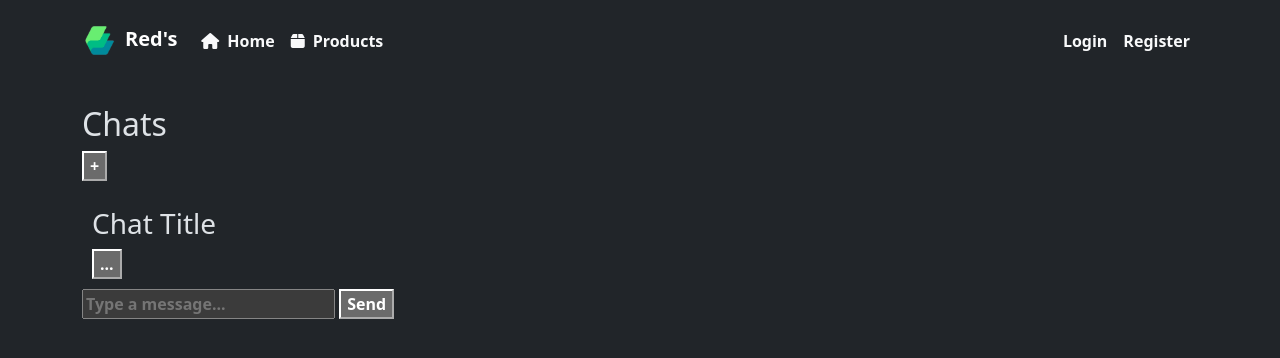
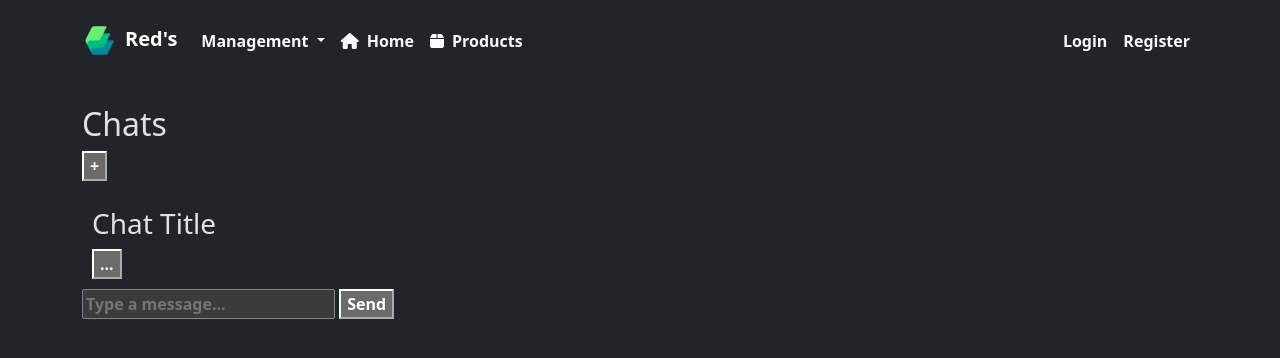
Before and after one commit to R3dWolfie/Final-website-project, a Flask app: page /chat in a window 1280 px wide. Shown: the top 358 px of the page. Run offline with Flask 3, Linux system fonts and the light colour scheme; some libraries are stand-ins or nearby versions.

Commit message:
:skull: accidentally deleted the dropdown before commiting
still bugged, plz fix future me

```diff
--- a/templates/layout.html
+++ b/templates/layout.html
@@ -28,7 +28,22 @@
                 </button>
                 <div class="collapse navbar-collapse" id="navbarNav">
                     <ul class="navbar-nav">
-
+                        <li class="nav-item dropdown">
+                            <button class="nav-link dropdown-toggle btn btn-link text-light" type="button"
+                                id="managementDropdown" data-bs-toggle="dropdown" aria-haspopup="true"
+                                aria-expanded="false">
+                                Management
+                            </button>
+                            <div class="dropdown-menu" aria-labelledby="managementDropdown">
+                                {% if admin or owner %}
+                                <a class="dropdown-item" href="{{ url_for('manage_products') }}">Manage Products</a>
+                                <a class="dropdown-item" href="{{ url_for('add_news') }}">Add News</a>
+                                {% endif %}
+                                {% if owner %}
+                                <a class="dropdown-item" href="{{ url_for('admin_page') }}">Admin Management</a>
+                                {% endif %}
+                            </div>
+                        </li>
                         <li class="nav-item">
                             <a class="nav-link text-light" href="{{ url_for('home') }}"><i
                                     class="fa-solid fa-house me-2"></i>Home</a>
```
